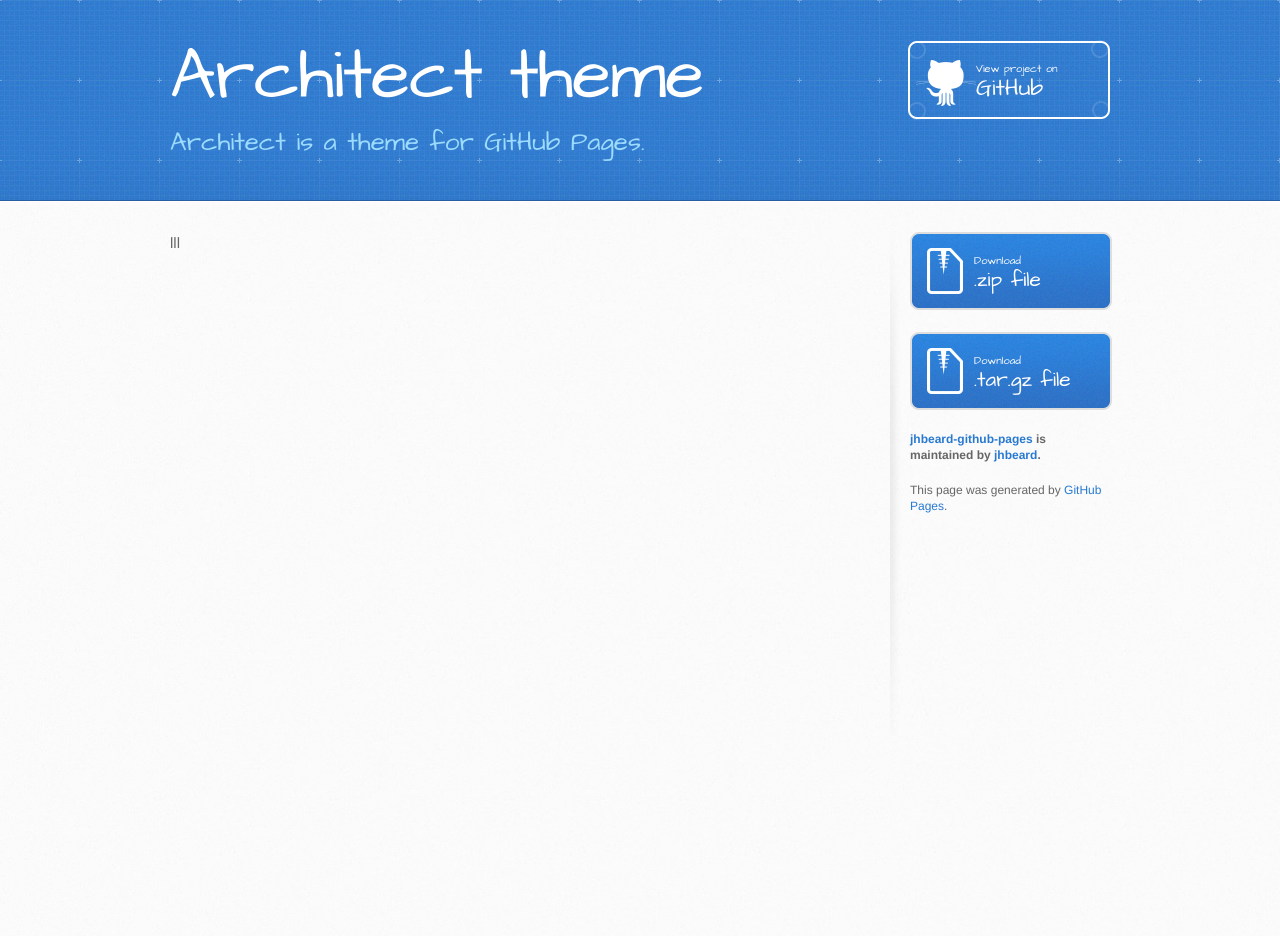
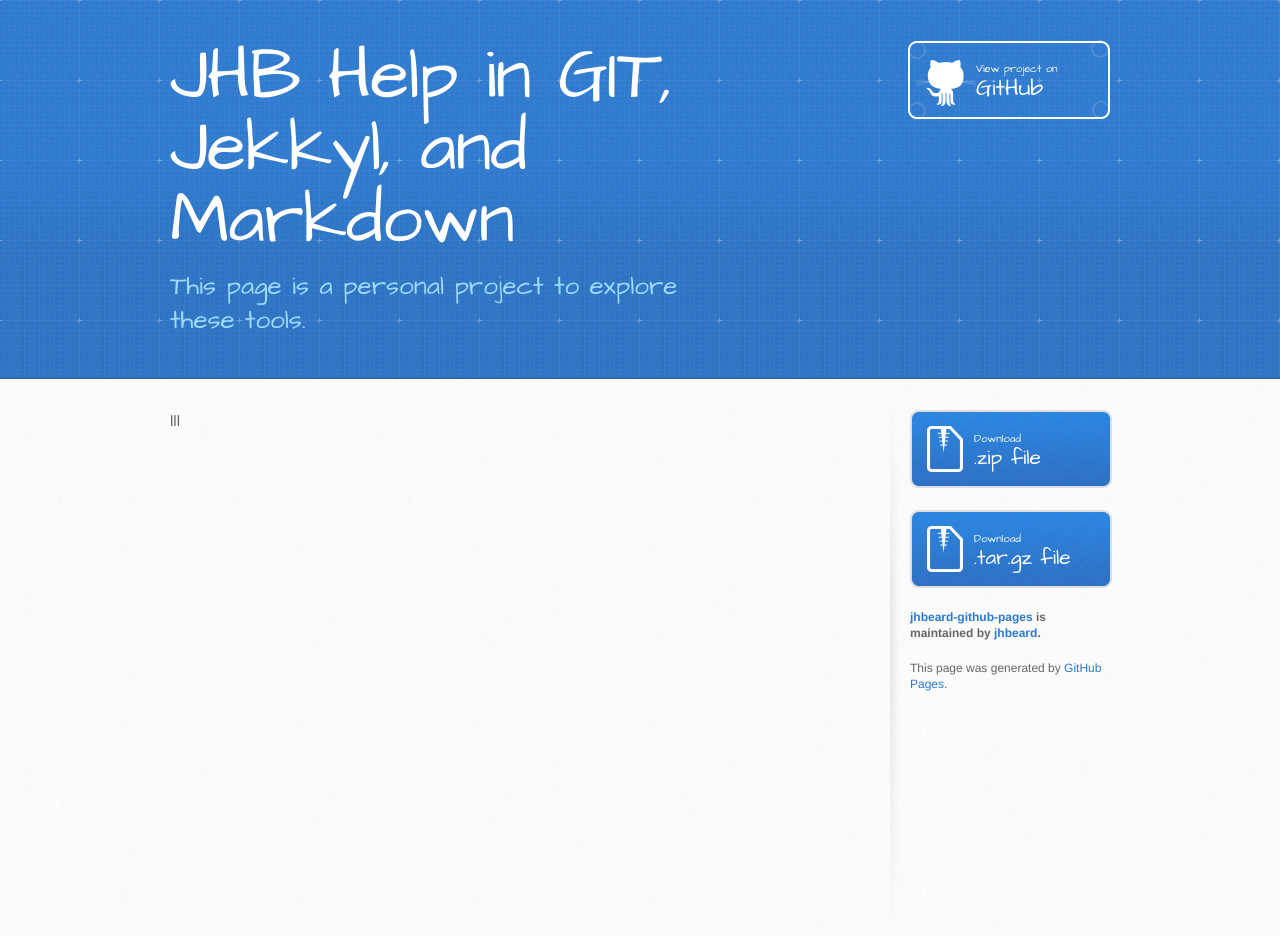
Before and after one commit to jhbeard/jhbeard-github-pages, a Jekyll site: the page built from linktest2.md, in a window 1280 px wide. Built offline with Jekyll 4.4.1, drawn with Linux system fonts in a browser that asks for light colours; our own code applies the rules of GitHub Pages for plain Markdown files; before the commit the page ends 900 px from its top, so only the background shows below that.

Commit message:
Update _config.yml

```diff
--- a/_config.yml
+++ b/_config.yml
@@ -1,5 +1,5 @@
-title: Architect theme
-description: Architect is a theme for GitHub Pages.
+title: JHB Help in GIT, Jekkyl, and Markdown
+description: This page is a personal project to explore these tools.
 show_downloads: true
 google_analytics:
 theme: jekyll-theme-architect
```
